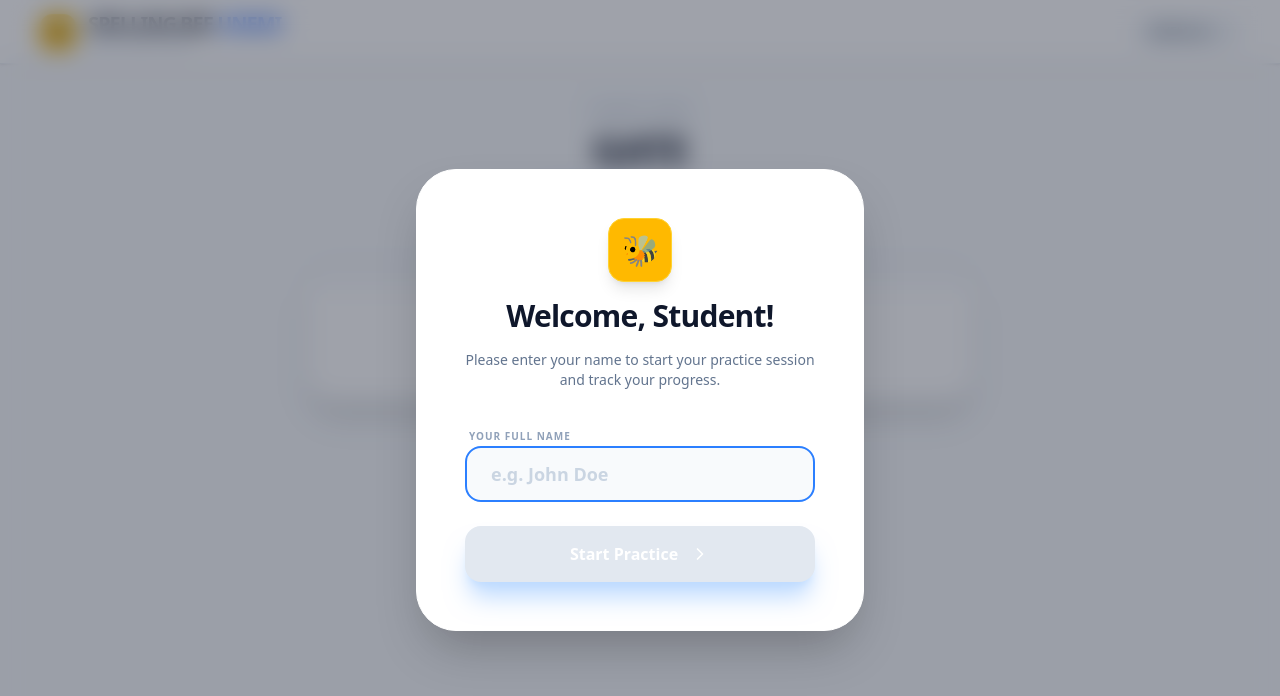
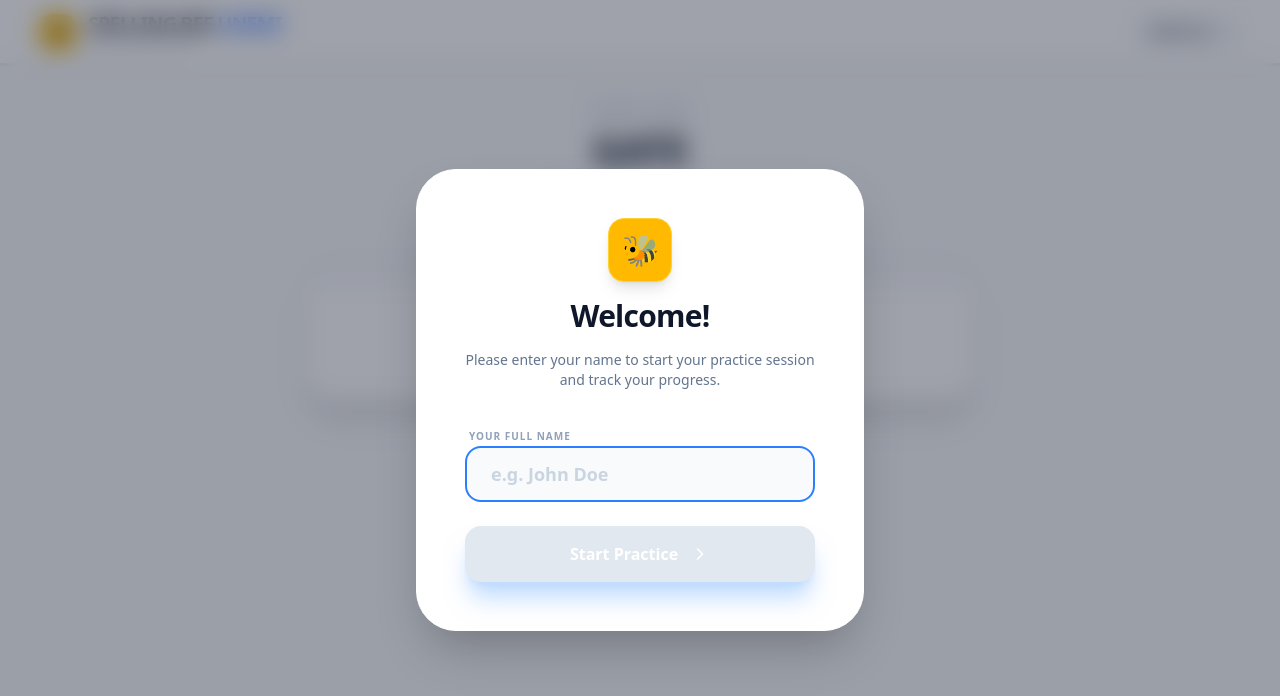
Before and after one commit to naider04/Spelling-Bee-Coaching, a React (Vite) app: page / in a window 1280 px wide. Shown: the top 696 px of the page. Built offline with nearby package versions, Linux system fonts and the light colour scheme.

Commit message:
feat: Simplify welcome message title
The welcome message title has been shortened from "Welcome, Student!" to "Welcome!" to be more concise and universally applicable.

```diff
--- a/src/App.tsx
+++ b/src/App.tsx
@@ -945,7 +945,7 @@ export default function App() {
           >
             <div className="text-center space-y-4 mb-8">
               <div className="w-16 h-16 bg-amber-400 rounded-2xl mx-auto flex items-center justify-center text-3xl shadow-lg border border-amber-300">🐝</div>
-              <h2 className="text-2xl md:text-3xl font-black text-slate-900 tracking-tight">Welcome, Student!</h2>
+              <h2 className="text-2xl md:text-3xl font-black text-slate-900 tracking-tight">Welcome!</h2>
               <p className="text-sm text-slate-500 font-medium">Please enter your name to start your practice session and track your progress.</p>
             </div>
 
```
